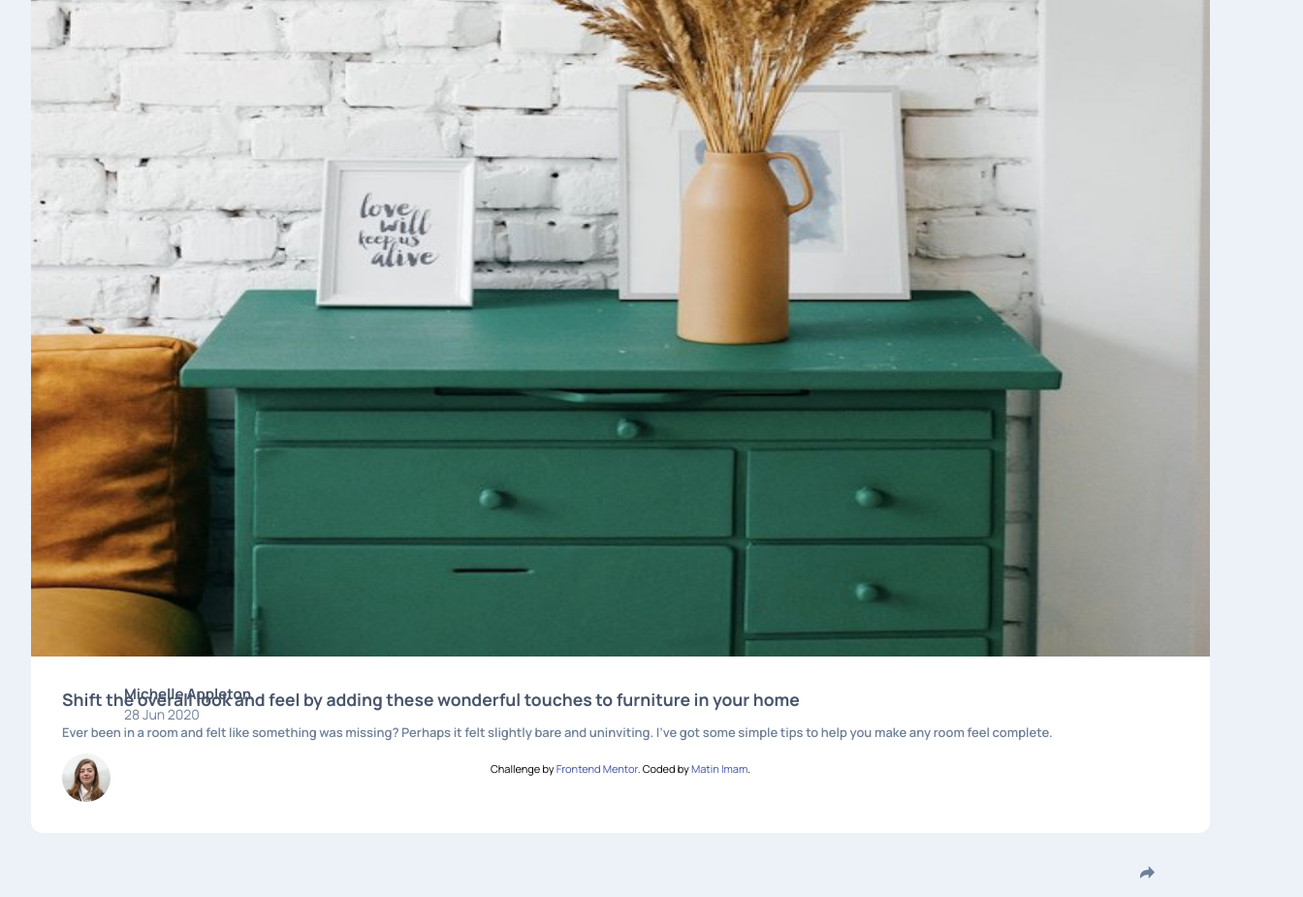
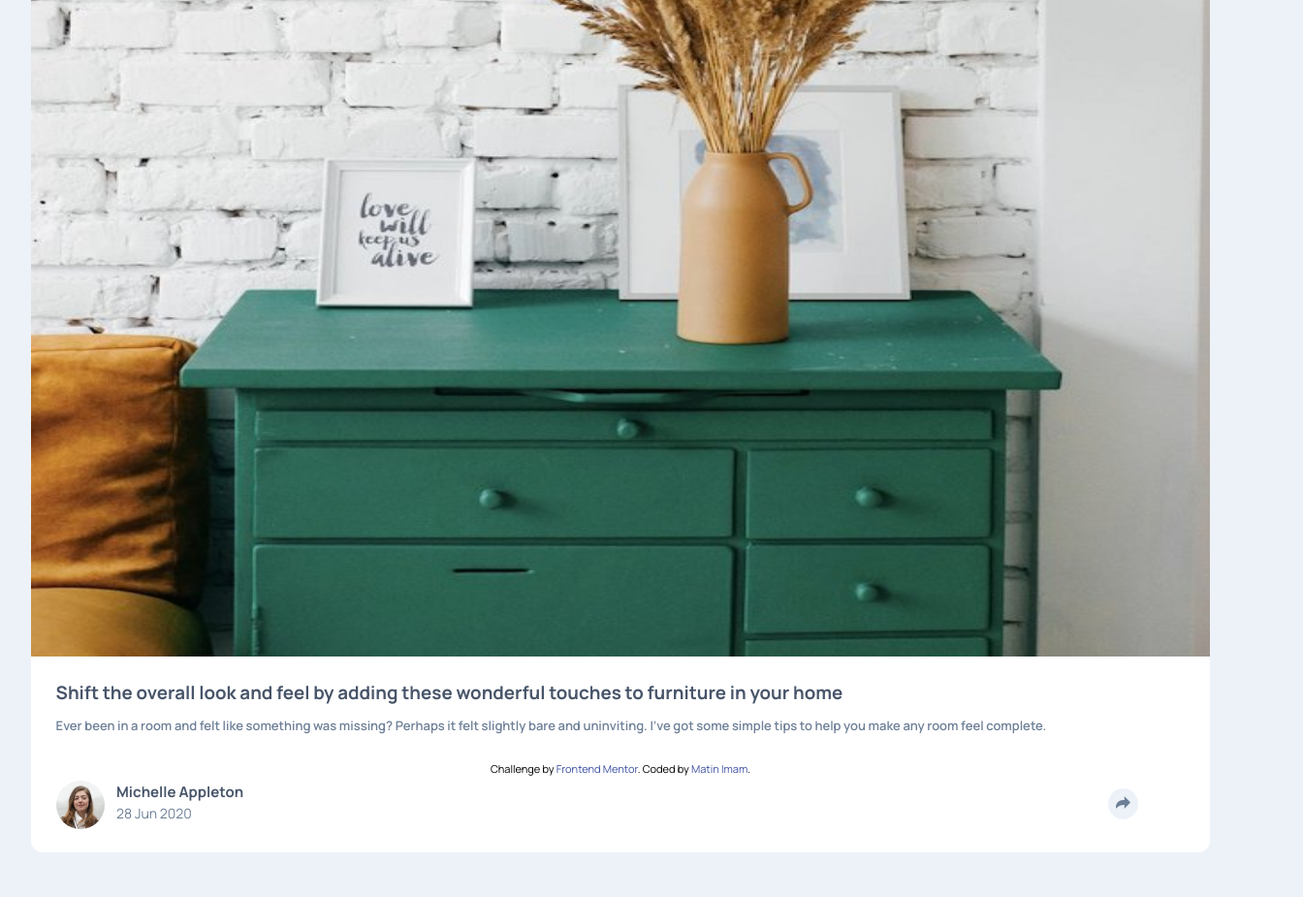
Before and after one commit to matin676/article-preview-component, a plain HTML site: page index.html in a window 1280 px wide. Shown: the whole page at 97% size, 1344 px wide, since content can reach past the window. After the commit the page ends 800 px from the top, so only its background shows below. Drawn offline with Linux system fonts and the light colour scheme.

Commit message:
Update style.css

```diff
--- a/style.css
+++ b/style.css
@@ -31,16 +31,16 @@ body {
 }
 
 .container-left {
-  width: 70%;
+  width: 50%;
   height: 16rem;
-  /* background-color: blueviolet; */
+  position: relative;
 }
 
 .container-img {
   position: relative;
   width: 300px;
   height: 100%;
-  margin: auto;
+  margin: auto 0 auto auto;
 }
 
 .container-img .left-img {
@@ -51,17 +51,16 @@ body {
 
 .container-right {
   position: relative;
-  width: 30%;
-  background-color: white;
-  right: 24.2rem;
-  height: 16rem;
-  border-radius: 0 12px 12px 0;
+  width: 50%;
+  height: 17rem;
+  transform: translateY(10px);
 }
 
 .right-content {
-  width: 600px;
-  height: 300px;
-  padding: 2rem;
+  background-color: white;
+  width: 500px;
+  padding: 1.5rem 1.6rem;
+  border-radius: 0 12px 12px 0;
 }
 
 .heading {
@@ -100,8 +99,8 @@ body {
 
 .profile-left {
   width: 100%;
-  position: relative;
-  left: 1rem;
+  position: absolute;
+  left: 5.5rem;
 }
 
 .name {
@@ -119,10 +118,10 @@ body {
   position: relative;
   border: none;
   border-radius: 50%;
-  width: 5.5rem;
+  width: 2rem;
   height: 2rem;
-  top: 1rem;
-  right: 11rem;
+  top: 0.5rem;
+  right: 3rem;
   background-color: rgb(236, 242, 248);
   transition: all 0.5s ease-in-out 0s;
 }
@@ -152,7 +151,7 @@ svg:hover path {
   border-radius: 9px;
   padding: 15px 30px;
   bottom: 4.3rem;
-  right: 1.5rem;
+  left: 6.2rem;
 }
 
 #media:before {
@@ -210,31 +209,22 @@ i img {
 }
 
 @media (max-width: 1350px) {
-  .container {
-    position: inherit;
-    font-size: 15px;
-  }
   .container-content {
     flex-direction: column;
-    position: absolute;
+    position: fixed;
     margin: 2rem;
-    left: 0;
-    right: 0;
-    align-items: center;
-    justify-content: center;
   }
   .container-left,
   .container-right {
     width: 100%;
     height: 100%;
-    position: relative;
     margin: 0 auto;
-    left: 0;
-    right: 0;
-    top: 0;
-    bottom: 0;
-    align-items: center;
-    justify-content: center;
+  }
+  .container-left {
+    transform: translateY(10px);
+  }
+  .container-right {
+    height: 80%;
   }
   .container-img {
     width: 100%;
@@ -242,7 +232,7 @@ i img {
   .container-img .left-img {
     border-radius: 12px 12px 0 0;
   }
-  .container-right {
+  .right-content {
     border-radius: 0 0 12px 12px;
   }
   .right-content {
@@ -254,23 +244,16 @@ i img {
   .profile-right {
     width: 100%;
   }
-  .profile-left {
-    position: absolute;
-    left: 6rem;
-    bottom: 7rem;
-  }
-  .share-btn {
-    position: absolute;
-    right: 3rem;
-    top: 13rem;
-    width: 2rem;
+  .profile {
+    margin-top: 3rem;
   }
   .social-media {
     display: flex;
+    padding: 15px 30px;
     position: absolute;
-    padding: 15px 30px;
+    top: 21rem;
+    left: 0;
     bottom: 0;
-    left: 0;
     width: 100%;
   }
   #media:before {
@@ -285,11 +268,11 @@ i img {
   i {
     margin: auto;
   }
-  i{
+  i {
     margin: 10px 10px;
     padding-top: 5px;
   }
-  .attribution{
+  .attribution {
     bottom: 0;
   }
 }
```
